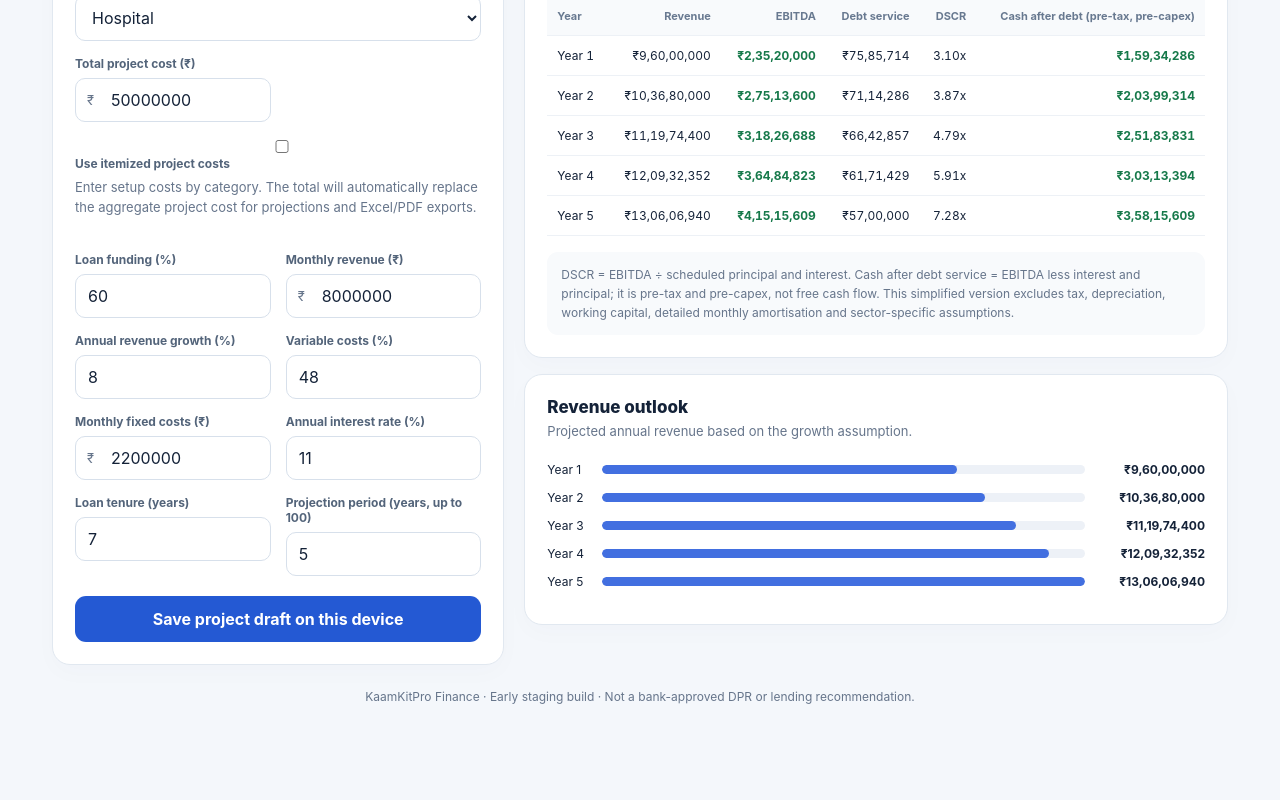
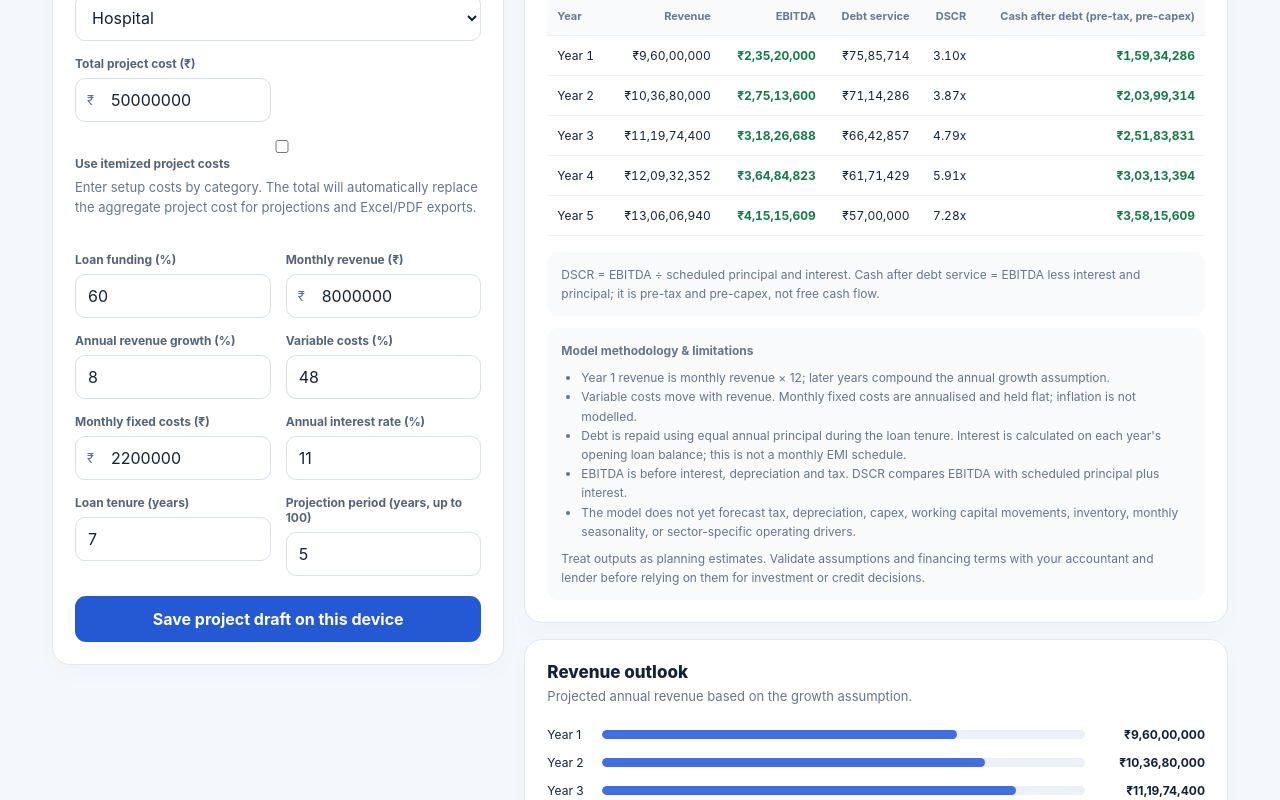
Before and after one commit to WellProSoftware/kaamkitpro-finance, a Next.js app in the folder web/: page / in a window 1280 px wide. Shown: the part 525-1325 px from the top of the page. Before the commit the page ends 1301 px from the top, so only its background shows below. Built offline with nearby package versions, Linux system fonts and the light colour scheme.

Commit message:
Explain financial model assumptions in projection view

```diff
--- a/web/app/page.tsx
+++ b/web/app/page.tsx
@@ -263,7 +263,18 @@ export default function Home() {
           <div className="card" style={{marginBottom:16}}>
             <h2 className="section-title">Annual financial projection</h2><p className="section-desc">Illustrative operating model · INR</p>
             <div className="table-wrap"><table><thead><tr><th>Year</th><th>Revenue</th><th>EBITDA</th><th>Debt service</th><th>DSCR</th><th>Cash after debt (pre-tax, pre-capex)</th></tr></thead><tbody>{model.rows.map(r=><tr key={r.year}><td>Year {r.year}</td><td>{money(r.revenue)}</td><td className={r.ebitda>=0?"positive":"negative"}>{money(r.ebitda)}</td><td>{money(r.debtService)}</td><td>{r.dscr===null?"—":r.dscr.toFixed(2)+"x"}</td><td className={r.cash>=0?"positive":"negative"}>{money(r.cash)}</td></tr>)}</tbody></table></div>
-            <div className="note">DSCR = EBITDA ÷ scheduled principal and interest. Cash after debt service = EBITDA less interest and principal; it is pre-tax and pre-capex, not free cash flow. This simplified version excludes tax, depreciation, working capital, detailed monthly amortisation and sector-specific assumptions.</div>
+            <div className="note">DSCR = EBITDA ÷ scheduled principal and interest. Cash after debt service = EBITDA less interest and principal; it is pre-tax and pre-capex, not free cash flow.</div>
+            <div className="note" style={{marginTop:12}}>
+              <strong>Model methodology &amp; limitations</strong>
+              <ul style={{margin:"8px 0 0",paddingLeft:20}}>
+                <li>Year 1 revenue is monthly revenue × 12; later years compound the annual growth assumption.</li>
+                <li>Variable costs move with revenue. Monthly fixed costs are annualised and held flat; inflation is not modelled.</li>
+                <li>Debt is repaid using equal annual principal during the loan tenure. Interest is calculated on each year's opening loan balance; this is not a monthly EMI schedule.</li>
+                <li>EBITDA is before interest, depreciation and tax. DSCR compares EBITDA with scheduled principal plus interest.</li>
+                <li>The model does not yet forecast tax, depreciation, capex, working capital movements, inventory, monthly seasonality, or sector-specific operating drivers.</li>
+              </ul>
+              <p style={{margin:"8px 0 0"}}>Treat outputs as planning estimates. Validate assumptions and financing terms with your accountant and lender before relying on them for investment or credit decisions.</p>
+            </div>
           </div>
           <div className="card">
             <h2 className="section-title">Revenue outlook</h2><p className="section-desc">Projected annual revenue based on the growth assumption.</p>
```
